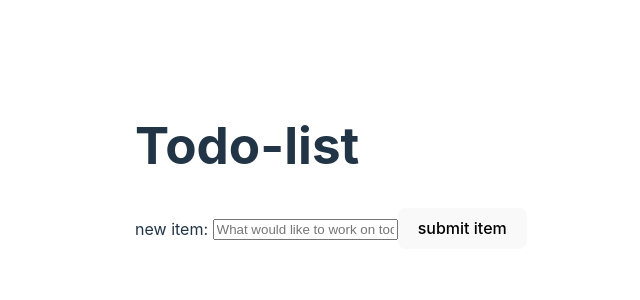
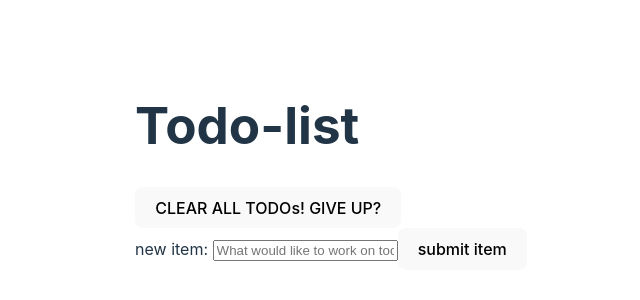
Before and after one commit to joshua-cheng2210/todo-list, a React (Vite) app: page / in a window 1280 px wide. Shown: the part 234-534 px from the top of the page, without its empty margins (309-949 px from the left). Built offline with nearby package versions, Linux system fonts and the light colour scheme.

Commit message:
give up button added

```diff
--- a/src/App.jsx
+++ b/src/App.jsx
@@ -2,6 +2,7 @@ import { useReducer } from 'react'
 import './App.css'
 import DisplayList from './components/DisplayList.jsx'
 import InputTodo from './components/InputTodo.jsx'
+import ClearAll from './components/ClearAll.jsx'
 import { ACTIONS } from './constants.jsx'
 
 
@@ -36,7 +37,7 @@ function reducer(state, props){
           // newItem: `${state.newItem}${props.payload}` // props.payload which is inputed from the textbox will normally be the full string in the textbox and nor jsut the latest character
           newItem: props.payload
         }
-    }
+      }
     case ACTIONS.DELETE_ITEM:
       return {
         ...state,
@@ -53,6 +54,12 @@ function reducer(state, props){
           } : itemX
         )}
       }
+    case ACTIONS.CLEAR_ALL:
+      return {
+        ...state,
+        itemsList: []
+      }
+      // return {}
     default:
       return state
   }
@@ -64,6 +71,10 @@ function getListComponent(itemsList, updateState){
 
 function getInputTodoComponent(newToDoItem, updateState){
   return <InputTodo newItem={newToDoItem} updateState={updateState}></InputTodo>
+}
+
+function getClearAllComponent(updateState){
+  return <ClearAll updateState={updateState}></ClearAll>
 }
 
 
@@ -97,6 +108,9 @@ function App() {
           ()=> updateState({type: ACTIONS.ADD_ITEM, payload: state.newItem})
         }>submit item</button>
       </form> */}
+      <div>
+        {getClearAllComponent(updateState)}
+      </div>
 
       <div>
         {getInputTodoComponent(state.newItem, updateState)}
--- /dev/null
+++ b/src/components/ClearAll.jsx
@@ -0,0 +1,23 @@
+import React from 'react'
+import PropTypes from "prop-types"
+import { ACTIONS } from '../constants.jsx'
+
+function ClearAll(props) {
+  return (
+    <div>
+        <form>
+            <button onClick={(e) => {
+                e.preventDefault()
+                props.updateState({action: ACTIONS.CLEAR_ALL})
+        }}> CLEAR ALL TODOs! GIVE UP?</button>
+        </form>
+
+    </div>
+  )
+}
+
+ClearAll.PropTypes = {
+    updateState: PropTypes.string.isRequired,
+}
+
+export default ClearAll
```
